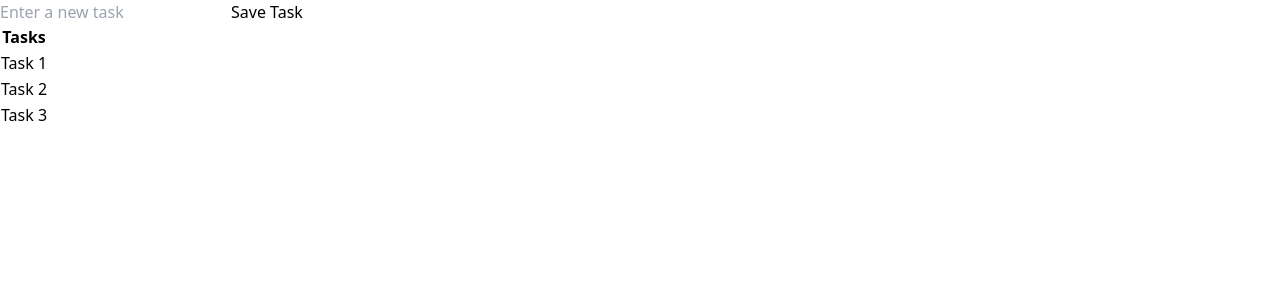
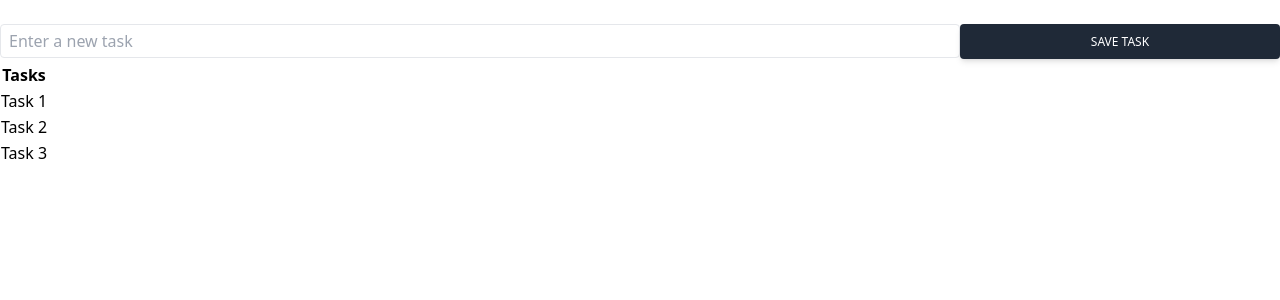
Before and after one commit to Fufinop/taskApp-localstorage, a React (Vite) app: page / in a window 1280 px wide. Shown: the top 300 px of the page. Built offline with nearby package versions, Linux system fonts and the light colour scheme.

Commit message:
modified task creator

```diff
--- a/src/components/TaskCreator.jsx
+++ b/src/components/TaskCreator.jsx
@@ -8,20 +8,26 @@ function TaskCreator({ createNewTask }) {
 		e.preventDefault();
 
 		createNewTask(newTaskName);
-		localStorage.setItem('tasks', newTaskName);
 		setNewtaskName('');
 	};
 
 	return (
 		<div>
-			<form onSubmit={handleSubmit}>
+			<form onSubmit={handleSubmit} className='flex flex-wrap pt-6'>
+				<div className='w-3/4'>
 					<input
 						type='text'
 						placeholder='Enter a new task'
 						value={newTaskName}
 						onChange={e => setNewtaskName(e.target.value)}
+						className='mb-1 block w-full appearance-none rounded border border-gray-200 bg-white py-1 px-2 text-base leading-normal text-gray-800'
 					/>
-				<button>Save Task</button>
+				</div>
+				<div className='w-1/4'>
+					<button className='inline-block w-full rounded bg-gray-800 px-6 py-2.5 text-xs font-medium uppercase leading-tight text-white shadow-md hover:bg-gray-900 hover:shadow-lg'>
+						Save Task
+					</button>
+				</div>
 			</form>
 		</div>
 	);
```
Lines whose indentation alone changed are shown as unchanged.
